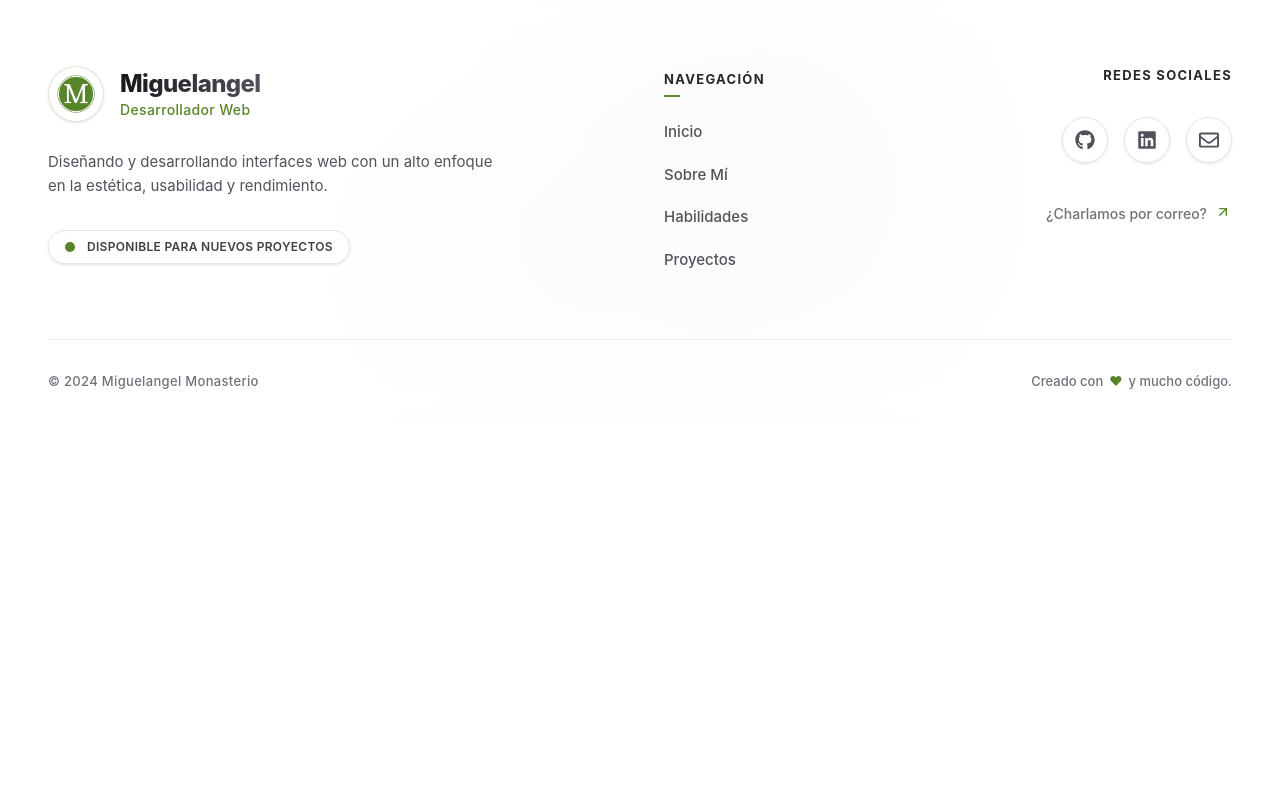
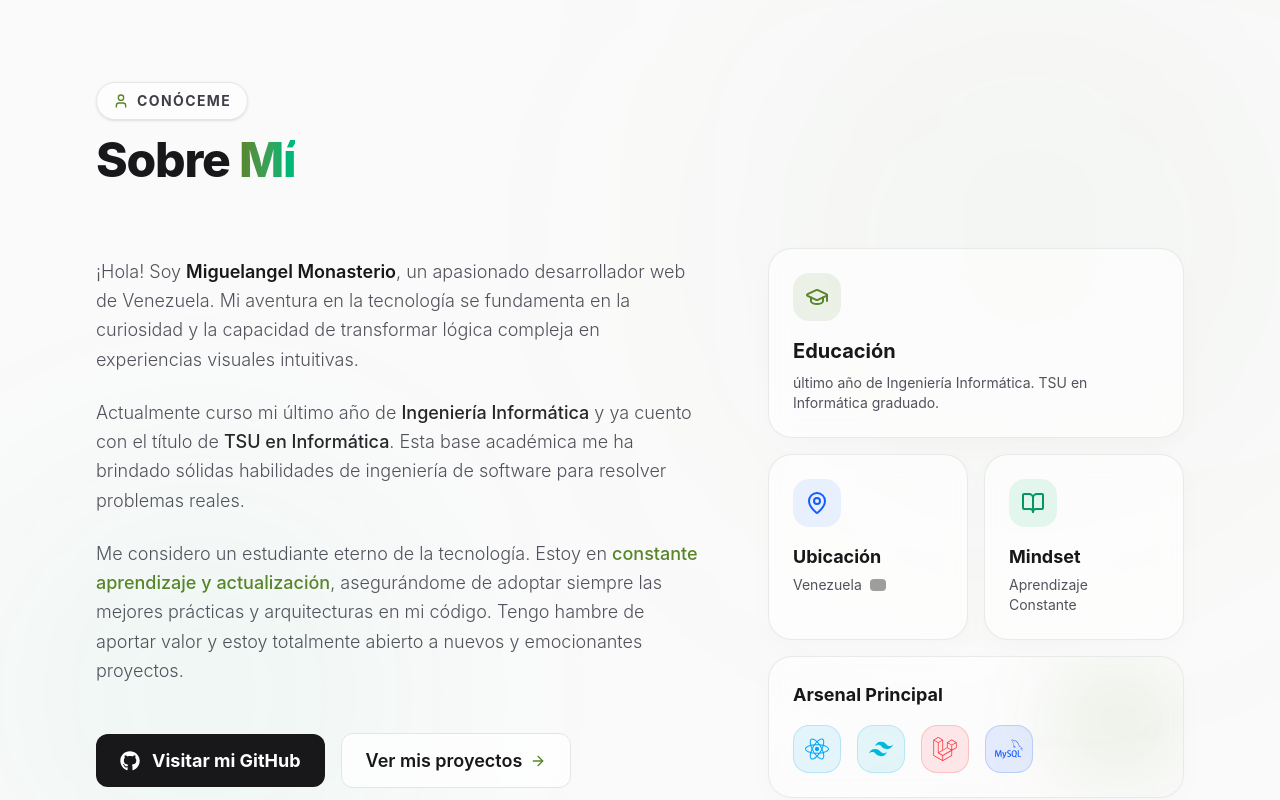
Before and after one commit to M11gueeL/Portfolio, a React (Vite) app: page / in a window 1280 px wide. Shown: the part 960-1760 px from the top of the page. Before the commit the page ends 1384 px from the top, so only its background shows below. Built offline with nearby package versions, Linux system fonts and the light colour scheme; grey boxes are pictures that could not be loaded.

Commit message:
Add AboutMe component to Home page; implement personal introduction and skills showcase

```diff
--- /dev/null
+++ b/src/pages/AboutMe/AboutMe.jsx
@@ -0,0 +1,127 @@
+import { FaGithub, FaReact, FaLaravel } from 'react-icons/fa';
+import { SiMysql, SiTailwindcss } from 'react-icons/si';
+import { LuGraduationCap, LuMapPin, LuBookOpen, LuArrowRight, LuUser } from 'react-icons/lu';
+
+export const AboutMe = () => {
+  return (
+    <section id="sobre-mi" className="relative w-full py-24 px-6 md:px-12 lg:px-24 overflow-hidden bg-zinc-50 dark:bg-zinc-950/50 transition-colors duration-500">
+      {/* Decorative Background Blur */}
+      <div className="absolute top-0 right-0 w-[500px] h-[500px] bg-brand/5 dark:bg-brand/10 blur-[150px] rounded-full pointer-events-none" />
+      <div className="absolute bottom-0 left-0 w-[400px] h-[400px] bg-emerald-500/5 dark:bg-emerald-500/5 blur-[120px] rounded-full pointer-events-none" />
+
+      <div className="relative z-10 max-w-7xl mx-auto">
+
+        {/* Section Header */}
+        <div className="flex flex-col items-center md:items-start mb-16">
+          <div className="inline-flex items-center gap-2 px-4 py-2 rounded-full bg-white/60 dark:bg-zinc-900/60 border border-zinc-200 dark:border-zinc-800 backdrop-blur-md shadow-sm mb-4">
+            <LuUser className="w-4 h-4 text-brand" />
+            <span className="text-sm font-bold tracking-widest uppercase text-zinc-700 dark:text-zinc-300">
+              Conóceme
+            </span>
+          </div>
+          <h2 className="text-4xl md:text-5xl font-extrabold text-zinc-900 dark:text-white tracking-tight text-center md:text-left">
+            Sobre <span className="text-transparent bg-clip-text bg-gradient-to-r from-brand to-emerald-500">Mí</span>
+          </h2>
+        </div>
+
+        {/* Content Grid */}
+        <div className="grid grid-cols-1 lg:grid-cols-12 gap-10 lg:gap-16">
+
+          {/* Left Column: Story */}
+          <div className="lg:col-span-7 flex flex-col justify-center space-y-6 text-lg text-zinc-600 dark:text-zinc-400 font-light leading-relaxed">
+            <p>
+              ¡Hola! Soy <strong className="font-semibold text-zinc-900 dark:text-zinc-200">Miguelangel Monasterio</strong>, un apasionado desarrollador web de Venezuela. Mi aventura en la tecnología se fundamenta en la curiosidad y la capacidad de transformar lógica compleja en experiencias visuales intuitivas.
+            </p>
+            <p>
+              Actualmente curso mi último año de <strong className="font-medium text-zinc-800 dark:text-zinc-300">Ingeniería Informática</strong> y ya cuento con el título de <strong className="font-medium text-zinc-800 dark:text-zinc-300">TSU en Informática</strong>. Esta base académica me ha brindado sólidas habilidades de ingeniería de software para resolver problemas reales.
+            </p>
+            <p>
+              Me considero un estudiante eterno de la tecnología. Estoy en <strong className="font-medium text-brand">constante aprendizaje y actualización</strong>, asegurándome de adoptar siempre las mejores prácticas y arquitecturas en mi código. Tengo hambre de aportar valor y estoy totalmente abierto a nuevos y emocionantes proyectos.
+            </p>
+
+            {/* Action Buttons */}
+            <div className="flex flex-wrap items-center gap-4 pt-6">
+              <a href="https://github.com/tu-usuario" target="_blank" rel="noopener noreferrer"
+                className="group relative inline-flex items-center gap-3 px-6 py-3 bg-zinc-900 dark:bg-white text-white dark:text-zinc-900 font-bold rounded-xl overflow-hidden transition-all duration-300 hover:-translate-y-1 hover:shadow-lg shadow-zinc-900/20 dark:shadow-white/20 active:scale-95">
+                <FaGithub className="w-5 h-5 relative z-10" />
+                <span className="relative z-10">Visitar mi GitHub</span>
+                <span className="absolute inset-0 bg-zinc-800 dark:bg-zinc-200 scale-x-0 group-hover:scale-x-100 origin-left transition-transform duration-300 ease-out" />
+              </a>
+
+              <a href="#proyectos"
+                className="group inline-flex items-center gap-2 px-6 py-3 bg-white/70 dark:bg-zinc-900/70 border border-zinc-200 dark:border-zinc-800 backdrop-blur-md text-zinc-900 dark:text-white font-semibold rounded-xl transition-all duration-300 hover:border-brand/50 hover:bg-brand/5 dark:hover:bg-brand/10 hover:-translate-y-1">
+                Ver mis proyectos
+                <LuArrowRight className="w-4 h-4 text-brand transform group-hover:translate-x-1 transition-transform" />
+              </a>
+            </div>
+          </div>
+
+          {/* Right Column: Bento Box Info */}
+          <div className="lg:col-span-5 grid grid-cols-1 sm:grid-cols-2 gap-4">
+
+            {/* Card 1: Educación */}
+            <div className="sm:col-span-2 p-6 rounded-3xl bg-white/60 dark:bg-zinc-900/40 backdrop-blur-md border border-zinc-200/80 dark:border-zinc-800/80 group hover:border-brand/30 dark:hover:border-brand/30 transition-colors shadow-[0_8px_30px_rgb(0,0,0,0.02)] dark:shadow-[0_8px_30px_rgb(0,0,0,0.05)]">
+              <div className="w-12 h-12 rounded-2xl bg-brand/10 dark:bg-brand/20 flex items-center justify-center mb-4 group-hover:scale-110 transition-transform duration-300">
+                <LuGraduationCap className="w-6 h-6 text-brand" />
+              </div>
+              <h3 className="text-xl font-bold text-zinc-900 dark:text-zinc-100 mb-2">Educación</h3>
+              <p className="text-sm text-zinc-600 dark:text-zinc-400">
+                último año de Ingeniería Informática. TSU en Informática graduado.
+              </p>
+            </div>
+
+            {/* Card 2: Ubicación */}
+            <div className="p-6 rounded-3xl bg-white/60 dark:bg-zinc-900/40 backdrop-blur-md border border-zinc-200/80 dark:border-zinc-800/80 group hover:border-brand/30 dark:hover:border-brand/30 transition-colors shadow-[0_8px_30px_rgb(0,0,0,0.02)] dark:shadow-[0_8px_30px_rgb(0,0,0,0.05)]">
+              <div className="w-12 h-12 rounded-2xl bg-blue-500/10 flex items-center justify-center mb-4 group-hover:scale-110 transition-transform duration-300">
+                <LuMapPin className="w-6 h-6 text-blue-600 dark:text-blue-400" />
+              </div>
+              <h3 className="text-lg font-bold text-zinc-900 dark:text-zinc-100 mb-1">Ubicación</h3>
+              <div className="flex items-center gap-2 mt-1">
+                <p className="text-sm text-zinc-600 dark:text-zinc-400">Venezuela</p>
+                <img
+                  src="https://flagcdn.com/w20/ve.png"
+                  alt="Bandera de Venezuela"
+                  className="w-4 h-[auto] rounded-sm object-cover"
+                />
+              </div>
+            </div>
+
+            {/* Card 3: Mindset */}
+            <div className="p-6 rounded-3xl bg-white/60 dark:bg-zinc-900/40 backdrop-blur-md border border-zinc-200/80 dark:border-zinc-800/80 group hover:border-emerald-500/30 dark:hover:border-emerald-500/30 transition-colors shadow-[0_8px_30px_rgb(0,0,0,0.02)] dark:shadow-[0_8px_30px_rgb(0,0,0,0.05)]">
+              <div className="w-12 h-12 rounded-2xl bg-emerald-500/10 flex items-center justify-center mb-4 group-hover:scale-110 transition-transform duration-300">
+                <LuBookOpen className="w-6 h-6 text-emerald-600 dark:text-emerald-400" />
+              </div>
+              <h3 className="text-lg font-bold text-zinc-900 dark:text-zinc-100 mb-1">Mindset</h3>
+              <p className="text-sm text-zinc-600 dark:text-zinc-400">Aprendizaje Constante</p>
+            </div>
+
+            {/* Card 4: Stack Principal con Iconos */}
+            <div className="sm:col-span-2 p-6 rounded-3xl bg-gradient-to-br from-white/60 to-white/30 dark:from-zinc-900/60 dark:to-zinc-900/30 backdrop-blur-md border border-zinc-200/80 dark:border-zinc-800/80 shadow-[0_8px_30px_rgb(0,0,0,0.02)] dark:shadow-[0_8px_30px_rgb(0,0,0,0.05)] relative overflow-hidden group">
+              <div className="absolute top-0 right-0 w-32 h-32 bg-brand/10 blur-[40px] rounded-full group-hover:bg-brand/20 transition-colors" />
+              <h3 className="text-lg font-bold text-zinc-900 dark:text-zinc-100 mb-4 relative z-10">Arsenal Principal</h3>
+
+              <div className="flex gap-4 relative z-10">
+                {/* React */}
+                <div className="w-12 h-12 rounded-2xl bg-sky-500/10 border border-sky-500/20 flex items-center justify-center text-sky-500 hover:bg-sky-500 hover:text-white hover:-translate-y-1 transition-all duration-300 cursor-help" title="React">
+                  <FaReact className="w-6 h-6 group-hover/react:animate-spin-slow" />
+                </div>
+                {/* Tailwind */}
+                <div className="w-12 h-12 rounded-2xl bg-cyan-500/10 border border-cyan-500/20 flex items-center justify-center text-cyan-500 hover:bg-cyan-500 hover:text-white hover:-translate-y-1 transition-all duration-300 cursor-help" title="Tailwind CSS">
+                  <SiTailwindcss className="w-6 h-6" />
+                </div>
+                {/* Laravel */}
+                <div className="w-12 h-12 rounded-2xl bg-red-500/10 border border-red-500/20 flex items-center justify-center text-red-500 hover:bg-red-500 hover:text-white hover:-translate-y-1 transition-all duration-300 cursor-help" title="Laravel">
+                  <FaLaravel className="w-6 h-6" />
+                </div>
+                {/* MySQL */}
+                <div className="w-12 h-12 rounded-2xl bg-blue-600/10 border border-blue-600/20 flex items-center justify-center text-blue-600 dark:text-blue-500 hover:bg-blue-600 hover:text-white hover:-translate-y-1 transition-all duration-300 cursor-help" title="MySQL">
+                  <SiMysql className="w-7 h-7" />
+                </div>
+              </div>
+            </div>
+          </div>
+        </div>
+      </div>
+    </section>
+  );
+};
--- a/src/pages/Home.jsx
+++ b/src/pages/Home.jsx
@@ -1,9 +1,11 @@
 import { Hero } from './Hero/Hero';
+import { AboutMe } from './AboutMe/AboutMe';
 
 export const Home = () => {
   return (
     <div className="flex flex-col w-full">
       <Hero />
+      <AboutMe />
     </div>
   );
 };
```
